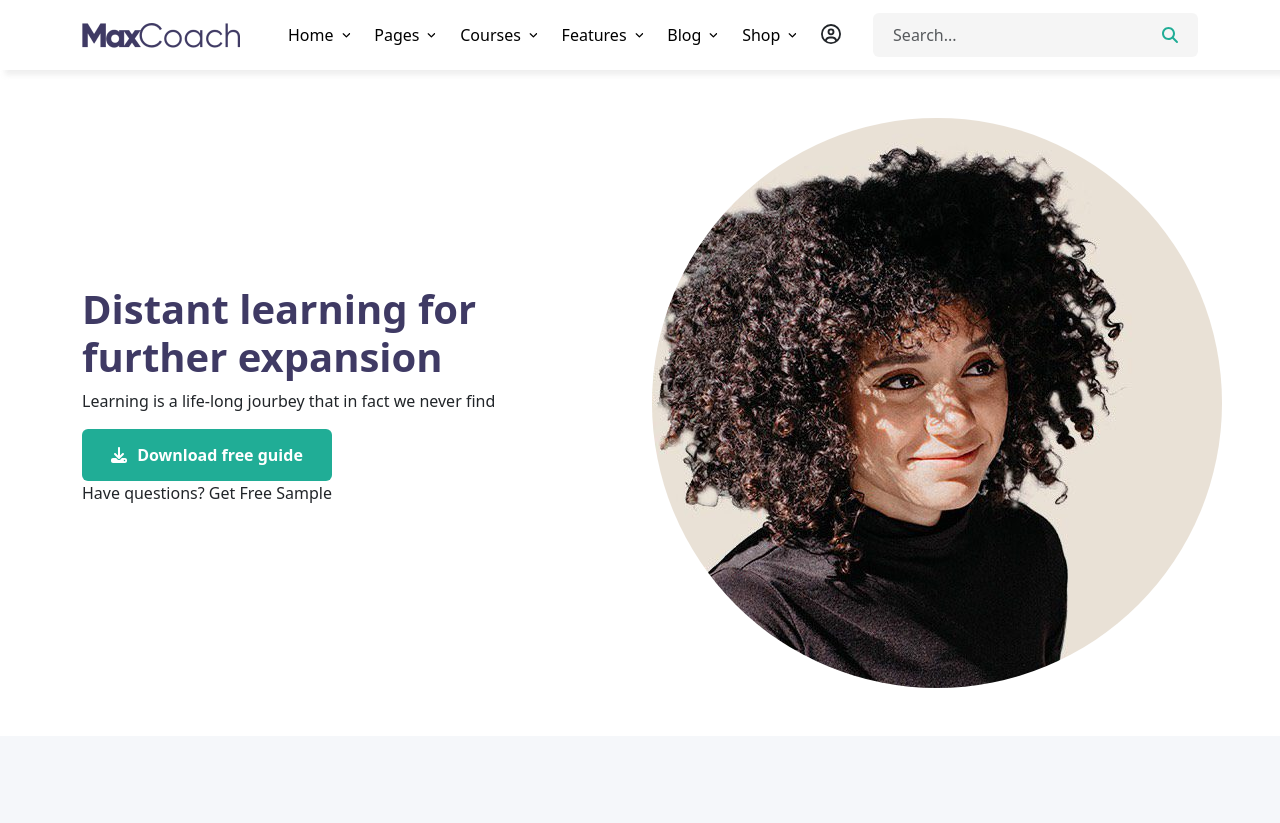
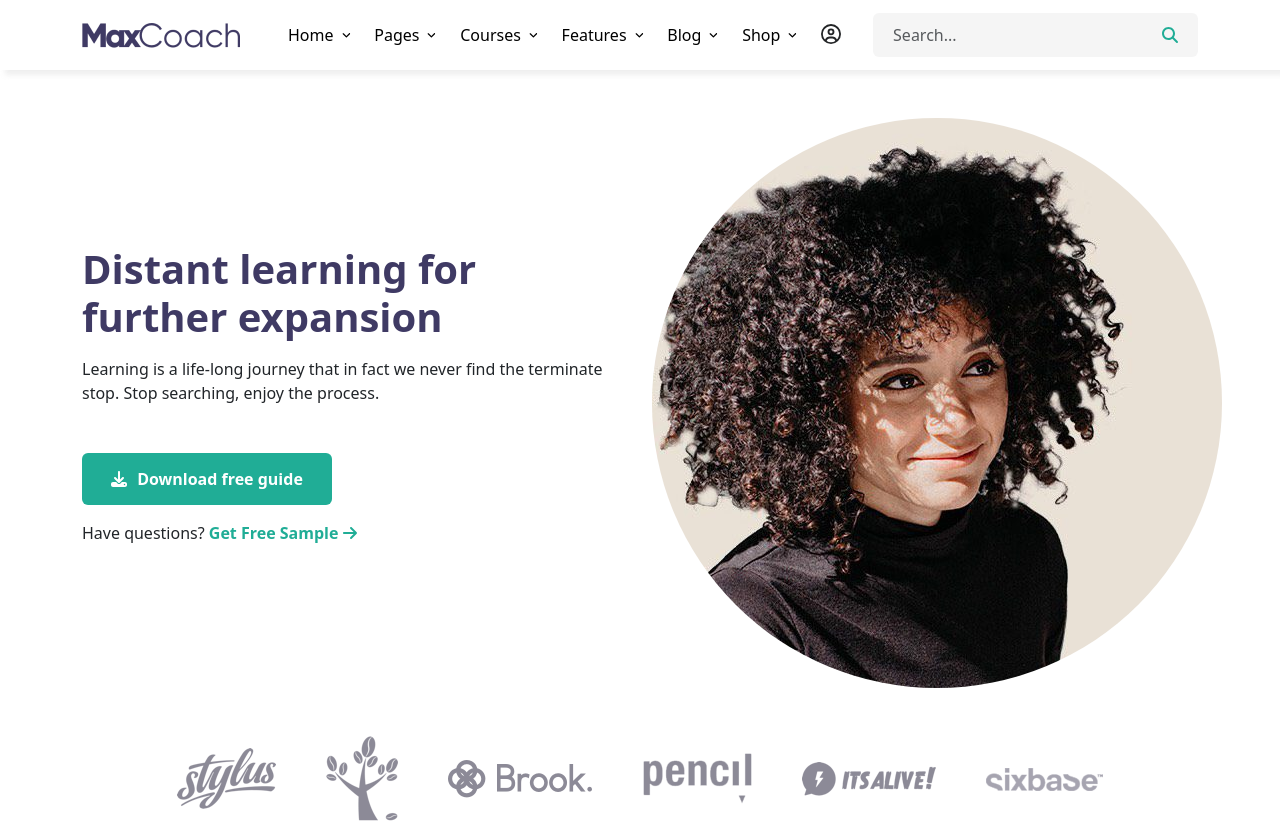
Before and after one commit to Axhu99/proj-html-vuejs, a Vue app: page / in a window 1280 px wide. Shown: the top 823 px of the page. Built offline with nearby package versions, Linux system fonts and the light colour scheme.

Commit message:
Added partners in jumbotron

```diff
--- a/index.html
+++ b/index.html
@@ -1,10 +1,14 @@
-<!doctype html>
+<!DOCTYPE html>
 <html lang="en">
   <head>
     <meta charset="UTF-8" />
-    <link rel="icon" type="image/svg+xml" href="/vite.svg" />
+    <link
+      rel="icon"
+      type="image/svg+xml"
+      href="./public/img/favicon-270x270.png"
+    />
     <meta name="viewport" content="width=device-width, initial-scale=1.0" />
-    <title>Vite + Vue</title>
+    <title>MaxCoach</title>
   </head>
   <body>
     <div id="app"></div>
--- a/src/components/AppJumbotron.vue
+++ b/src/components/AppJumbotron.vue
@@ -2,7 +2,10 @@
 import ButtonStyle from './ButtonStyle.vue'
 export default {
     name: 'AppJumbotron',
-    components: { ButtonStyle }
+    components: { ButtonStyle },
+    data: () => ({
+        partners: ["client-logo-01.png", "client-logo-02.png", "client-logo-03.png", "client-logo-04.png", "client-logo-05.png", "client-logo-06.png",]
+    })
 }
 </script>
 
@@ -14,20 +17,36 @@
             <div class="col-6 d-flex align-itens-center">
                 <div class="jumbotronText">
                     <h1 class="titleJT">Distant learning for further expansion</h1>
-                    <p>Learning is a life-long jourbey that in fact we never find</p>
+                    <p class="mt-2  mb-5">Learning is a life-long journey that in fact we never find the terminate stop.
+                        Stop
+                        searching, enjoy
+                        the process.</p>
                     <ButtonStyle :icon="['fas', 'download']" buttonText="Download free guide" />
-                    <p>Have questions? <span class="link">Get Free Sample</span></p>
+                    <p class="mt-3">Have questions? <span class="link clr-grn fw-bold">Get Free Sample <font-awesome-icon
+                                :icon="['fas', 'arrow-right']" /></span></p>
                 </div>
             </div>
             <div class="col-6">
                 <img src="/img/about-me-profile-ohm4dxoearqbxny7q3bq1pzbdgofdx0tobbeqcvzd0.jpg" alt=""
                     class="rounded-circle">
             </div>
+            <div class="col-10 offset-1 mt-5">
+                <ul class="d-flex justify-content-between align-items-center list-unstyled">
+                    <li v-for="partner in  partners " :key="i">
+                        <img :src="`/img/${partner}`" :alt="`${partner}`">
+                    </li>
+                </ul>
+            </div>
         </div>
+
     </div>
 </template>
 
 <style>
+.clr-grn {
+    color: #20AD96;
+}
+
 .jumbotronText {
     display: flex;
     flex-direction: column;
@@ -38,4 +57,12 @@
     color: #3F3A64;
     font-weight: bold;
 }
+
+li {
+    filter: grayscale(0.5);
+}
+
+li:hover {
+    filter: none;
+}
 </style>
```
